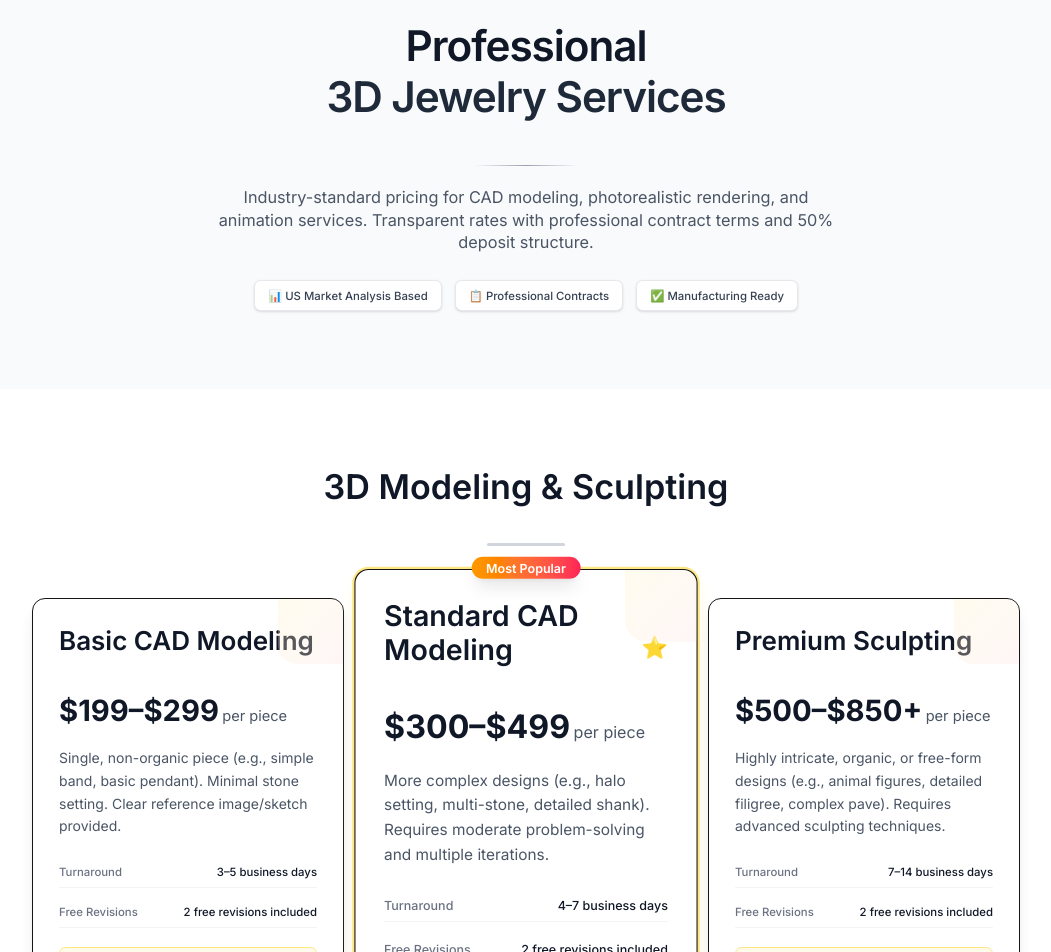
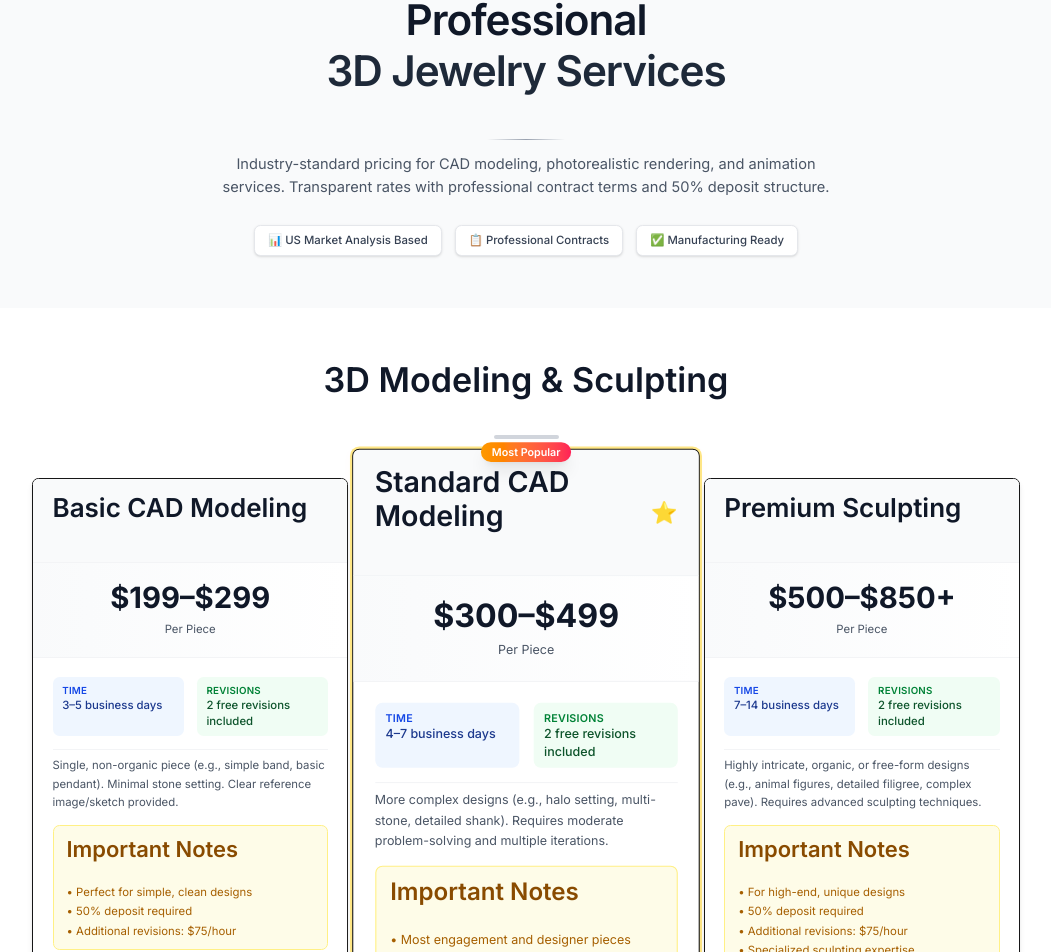
Before and after one commit to mkoyan44/vraee-frontend, a Next.js app in the folder frontend/: page /client/pricing in a window 1280 px wide. Shown: the part 102-1054 px from the top of the page, without its empty margins (114-1165 px from the left). Built offline with nearby package versions, Linux system fonts and the light colour scheme; no server answers.

Commit message:
/pricing

```diff
--- a/frontend/src/components/pricing/pricing.tsx
+++ b/frontend/src/components/pricing/pricing.tsx
@@ -293,11 +293,11 @@ const Pricing: React.FC = () => {
     return (
         <div className="min-h-screen bg-gradient-to-br from-slate-50 via-white to-slate-100">
             {/* Hero Section */}
-            <section className="relative overflow-hidden bg-gray-50 py-24">
+            <section className="relative overflow-hidden bg-gray-50 py-16">
                 <div className="relative max-w-7xl mx-auto px-4 sm:px-6 lg:px-8 text-center">
                     <div className="mx-auto max-w-4xl">
                         <div className="text-center relative">
-                            <h1 className="text-5xl font-bold tracking-tight text-gray-900 sm:text-6xl leading-tight">
+                            <h1 className="text-4xl font-bold tracking-tight text-gray-900 sm:text-5xl leading-tight">
                                 Professional
                                 <br />
                                 <span className="relative">
@@ -305,9 +305,9 @@ const Pricing: React.FC = () => {
                                     <div className="absolute inset-0 bg-gradient-to-r from-transparent via-gray-100 to-transparent opacity-30 -z-10"></div>
                                 </span>
                             </h1>
-                            <div className="mt-6 w-32 h-0.5 bg-gradient-to-r from-transparent via-gray-400 to-transparent mx-auto"></div>
+                            <div className="mt-4 w-24 h-0.5 bg-gradient-to-r from-transparent via-gray-400 to-transparent mx-auto"></div>
                         </div>
-                        <p className="mt-6 text-xl text-gray-600 max-w-3xl mx-auto">
+                        <p className="mt-4 text-lg text-gray-600 max-w-3xl mx-auto">
                             Industry-standard pricing for CAD modeling, photorealistic rendering, and animation services.
                             Transparent rates with professional contract terms and 50% deposit structure.
                         </p>
@@ -328,97 +328,103 @@ const Pricing: React.FC = () => {
 
             {/* Service Categories */}
             {Object.entries(groupedTiers).map(([category, tiers], categoryIndex) => (
-                <section key={category} className={`py-24 ${categoryIndex % 2 === 0 ? 'bg-white' : 'bg-gray-50'}`}>
+                <section key={category} className={`py-16 ${categoryIndex % 2 === 0 ? 'bg-white' : 'bg-gray-50'}`}>
                     <div className="max-w-7xl mx-auto px-4 sm:px-6 lg:px-8">
-                        <div className="text-center mb-16">
-                            <h2 className="text-4xl font-bold text-gray-900 mb-4">
+                        <div className="text-center mb-12">
+                            <h2 className="text-3xl font-bold text-gray-900 mb-3">
                                 {category}
                             </h2>
-                            <div className="w-24 h-1 bg-gray-300 mx-auto rounded-full"></div>
+                            <div className="w-20 h-1 bg-gray-300 mx-auto rounded-full"></div>
                         </div>
 
-                        <div className="grid grid-cols-1 md:grid-cols-2 lg:grid-cols-3 gap-8">
+                        <div className="grid grid-cols-1 md:grid-cols-2 lg:grid-cols-3 gap-6">
                             {tiers.map((tier, index) => (
                                 <div key={tier.name} className={`relative group ${tier.popular ? 'md:scale-105 lg:scale-110' : ''}`}>
                                     {tier.popular && (
-                                        <div className="absolute -top-4 left-1/2 transform -translate-x-1/2 z-10">
-                                            <span className="bg-gradient-to-r from-amber-500 to-rose-500 text-white px-4 py-1 rounded-full text-sm font-semibold shadow-lg">
+                                        <div className="absolute -top-3 left-1/2 transform -translate-x-1/2 z-10">
+                                            <span className="bg-gradient-to-r from-amber-500 to-rose-500 text-white px-3 py-1 rounded-full text-xs font-semibold shadow-lg">
                                                 Most Popular
                                             </span>
                                         </div>
                                     )}
 
-                                    <div className={`relative h-full bg-white rounded-2xl shadow-lg overflow-hidden border transition-all duration-300 group-hover:shadow-2xl group-hover:-translate-y-2 ${
-                                        tier.popular ? 'ring-2 ring-amber-200 shadow-amber-100' : 'hover:border-amber-200'
+                                    <div className={`relative h-full bg-white rounded-lg shadow-md overflow-hidden border transition-all duration-300 group-hover:shadow-lg group-hover:-translate-y-1 ${
+                                        tier.popular ? 'ring-2 ring-amber-200 shadow-amber-50' : 'hover:border-amber-200'
                                     }`}>
-                                        <div className="p-8">
-                                            <div className="flex items-center justify-between mb-4">
+                                        {/* Header */}
+                                        <div className="bg-gray-50 px-6 py-4 border-b border-gray-100">
+                                            <div className="flex items-center justify-between">
                                                 <h3 className="text-xl font-bold text-gray-900">{tier.name}</h3>
                                                 {tier.popular && <span className="text-2xl">⭐</span>}
                                             </div>
-
-                                            <div className="mb-6">
-                                                <span className="text-4xl font-bold text-gray-900">
-                                                    {tier.price}
-                                                </span>
-                                                {tier.price !== "Custom Quote" && (
-                                                    <span className="text-gray-600 text-lg ml-1">
-                                                        {tier.category === "Photorealistic Rendering" || category === "Animation & Video" ? "" : "per piece"}
-                                                    </span>
-                                                )}
                                         </div>
 
-                                            <p className="text-gray-600 mb-6 leading-relaxed">{tier.description}</p>
-
-                                            <div className="space-y-3 mb-6">
-                                                <div className="flex items-center justify-between py-2 border-b border-gray-100">
-                                                    <span className="text-sm font-medium text-gray-500">Turnaround</span>
-                                                    <span className="text-sm text-gray-900 font-medium">{tier.turnaroundTime}</span>
+                                        {/* Price Section */}
+                                        <div className="px-6 py-6 bg-gradient-to-r from-gray-50 to-white border-b border-gray-100 text-center">
+                                            <div className="text-4xl font-bold text-gray-900 mb-2">
+                                                {tier.price}
                                             </div>
-
-                                                {tier.revisions && (
-                                                    <div className="flex items-center justify-between py-2 border-b border-gray-100">
-                                                        <span className="text-sm font-medium text-gray-500">Free Revisions</span>
-                                                        <span className="text-sm text-gray-900 font-medium">{tier.revisions}</span>
-                                                    </div>
-                                                )}
-
-                                                {tier.includes && tier.includes.length > 0 && (
-                                                    <div className="py-3 space-y-2">
-                                                        <span className="text-sm font-semibold text-amber-700 uppercase tracking-wide">What Includes:</span>
-                                                        <div className="space-y-1">
-                                                            {tier.includes.map((item, idx) => (
-                                                                <div key={idx} className="flex items-center text-sm text-gray-700">
-                                                                    <svg className="w-4 h-4 text-amber-500 mr-2 flex-shrink-0" fill="currentColor" viewBox="0 0 20 20">
-                                                                        <path fillRule="evenodd" d="M16.707 5.293a1 1 0 010 1.414l-8 8a1 1 0 01-1.414 0l-4-4a1 1 0 011.414-1.414L8 12.586l7.293-7.293a1 1 0 011.414 0z" clipRule="evenodd" />
-                                                                    </svg>
-                                                                    {item}
-                                                                </div>
-                                                            ))}
-                                                        </div>
+                                            {tier.price !== "Custom Quote" && (
+                                                <div className="text-gray-600 text-sm">
+                                                    {tier.category === "Photorealistic Rendering" || category === "Animation & Video" ? "Per Image" : "Per Piece"}
                                                 </div>
                                             )}
                                         </div>
 
+                                        {/* Service Details */}
+                                        <div className="px-6 py-6 space-y-4">
+
+                                            {/* Quick Facts */}
+                                            <div className="grid grid-cols-2 gap-4 mb-4">
+                                                <div className="bg-blue-50 rounded-lg px-3 py-2">
+                                                    <div className="text-xs font-semibold text-blue-700 uppercase tracking-wide">Time</div>
+                                                    <div className="text-sm font-medium text-blue-900">{tier.turnaroundTime}</div>
+                                                </div>
+                                                <div className="bg-green-50 rounded-lg px-3 py-2">
+                                                    <div className="text-xs font-semibold text-green-700 uppercase tracking-wide">Revisions</div>
+                                                    <div className="text-sm font-medium text-green-900">{tier.revisions || 'N/A'}</div>
+                                                </div>
+                                            </div>
+
+                                            {/* What Includes */}
+                                            {tier.includes && tier.includes.length > 0 && (
+                                                <div>
+                                                    <h4 className="text-sm font-bold text-gray-900 mb-3 uppercase tracking-wide">What's Included</h4>
+                                                    <ul className="space-y-2">
+                                                        {tier.includes.map((item, idx) => (
+                                                            <li key={idx} className="flex items-start text-sm text-gray-700">
+                                                                <span className="text-green-500 mr-2 mt-1">•</span>
+                                                                <span>{item}</span>
+                                                            </li>
+                                                        ))}
+                                                    </ul>
+                                                </div>
+                                            )}
+
+                                            {/* Service Description */}
+                                            <div className="text-sm text-gray-600 leading-relaxed pt-2 border-t border-gray-100">
+                                                {tier.description}
+                                            </div>
+
+                                            {/* Important Notes */}
                                             {tier.notes && tier.notes.length > 0 && (
-                                                <div className="bg-amber-50 border border-amber-200 rounded-lg p-4 space-y-1">
-                                                    <span className="text-sm font-semibold text-amber-800">Important:</span>
+                                                <div className="bg-yellow-50 border border-yellow-200 rounded-lg px-4 py-3">
+                                                    <h4 className="text-sm font-semibold text-yellow-800 mb-2">Important Notes</h4>
+                                                    <ul className="space-y-1">
                                                         {tier.notes.map((note, idx) => (
-                                                        <div key={idx} className="text-sm text-amber-700">• {note}</div>
+                                                            <li key={idx} className="text-sm text-yellow-700">• {note}</li>
                                                         ))}
+                                                    </ul>
                                                 </div>
                                             )}
                                         </div>
 
-                                        <div className="px-8 pb-8">
+                                        {/* CTA Button */}
+                                        <div className="px-6 pb-6">
                                             <button className="w-full py-3 px-6 rounded-lg font-semibold bg-gray-900 hover:bg-gray-800 text-white shadow-sm transition-colors duration-200">
                                                 {tier.price === "Custom Quote" ? "Get Custom Quote" : "Start Project"}
                                             </button>
                                         </div>
-
-                                        {/* Decorative elements */}
-                                        <div className="absolute top-0 right-0 w-20 h-20 bg-gradient-to-br from-amber-100 to-rose-100 rounded-bl-3xl opacity-30"></div>
-                                        <div className="absolute bottom-0 left-0 w-16 h-16 bg-gradient-to-tr from-purple-100 to-amber-100 rounded-tr-3xl opacity-30"></div>
                                     </div>
                                 </div>
                             ))}
```
Lines whose indentation alone changed are shown as unchanged.
